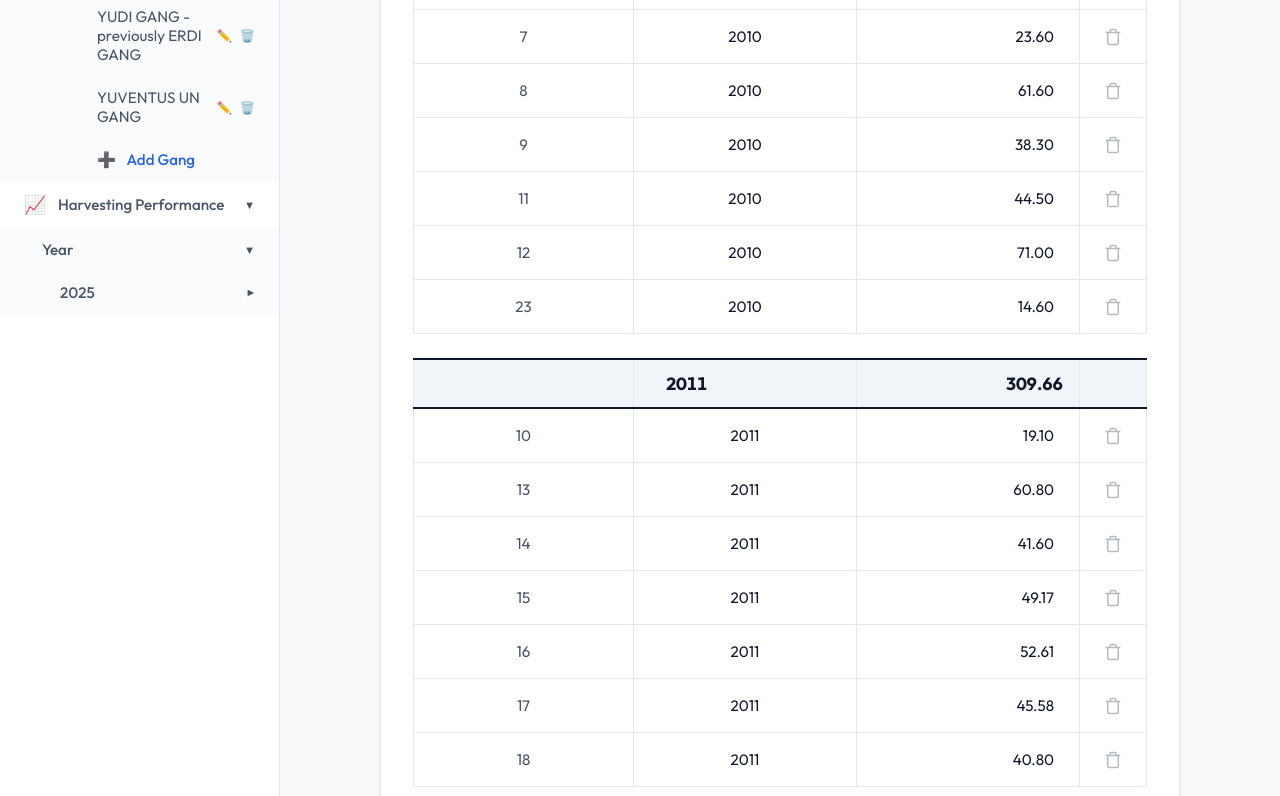
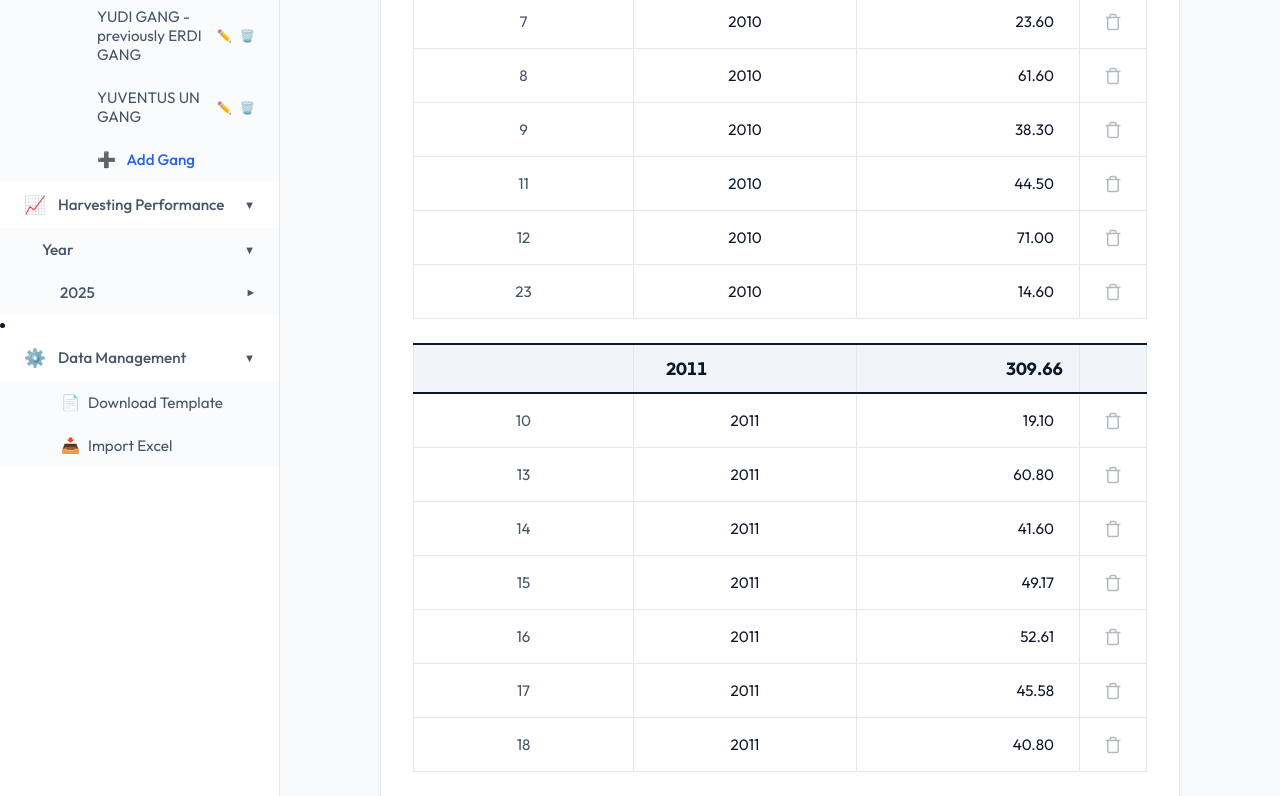
Before and after one commit to paths33k3r/Monthly-harvesting-report, a plain HTML site: page index.html in a window 1280 px wide. Shown: the part 652-1448 px from the top of the page. Drawn offline with nearby package versions, Linux system fonts and the light colour scheme.

Commit message:
feat: add template download, data management menu, and dropdown month selector

```diff
--- a/index.html
+++ b/index.html
@@ -74,6 +74,30 @@
                         </ul>
                     </li>
                 </ul>
+                </li>
+                <li class="nav-item">
+                    <div class="nav-item-header has-children open">
+                        <span class="nav-icon">⚙️</span>
+                        <span class="nav-label">Data Management</span>
+                        <span class="nav-chevron">▼</span>
+                    </div>
+                    <ul class="nav-submenu">
+                        <li class="nav-item">
+                            <a href="#" id="sidebar-download-template" class="nav-link"
+                                style="display: flex; align-items: center;">
+                                <span style="margin-right:0.5rem;">📄</span> Download Template
+                            </a>
+                        </li>
+                        <li class="nav-item">
+                            <a href="#" id="sidebar-import-excel" class="nav-link"
+                                style="display: flex; align-items: center;">
+                                <span style="margin-right:0.5rem;">📥</span> Import Excel
+                            </a>
+                            <input type="file" id="sidebar-import-input" accept=".xlsx, .xls" style="display: none;" />
+                        </li>
+                    </ul>
+                </li>
+                </ul>
             </nav>
         </aside>
 
@@ -100,10 +124,6 @@
                             <h2 id="table-title">Planting Phase (O/P) Breakdown</h2>
                         </div>
                         <div class="toolbar-right" style="display: flex; gap: 0.5rem; align-items: center;">
-                            <button id="import-excel-btn" class="btn-primary" style="background-color: #10b981;">
-                                <span>📥</span> Import Excel
-                            </button>
-                            <input type="file" id="import-excel-input" accept=".xlsx, .xls" style="display: none;" />
                             <button id="delete-year-btn" class="btn-danger" title="Admin Only">
                                 <span>🗑️</span> Delete Year
                             </button>
--- a/script.js
+++ b/script.js
@@ -254,6 +254,21 @@ document.addEventListener('DOMContentLoaded', () => {
         reader.readAsArrayBuffer(file);
     };
 
+    const handleDownloadTemplate = () => {
+        const ws_name = "Template";
+        const data = [
+            ["Harvesting Performance Import Template"],
+            ["Please fill in the data starting from row 5. Do not change the headers in row 3."],
+            ["GANG", "YEAR", "BLOCK", "HA"],
+            [],
+            ["Sample Gang", "2026", "A1", 10.5]
+        ];
+        const ws = XLSX.utils.aoa_to_sheet(data);
+        const wb = XLSX.utils.book_new();
+        XLSX.utils.book_append_sheet(wb, ws, ws_name);
+        XLSX.writeFile(wb, "Harvesting_Template.xlsx");
+    };
+
     // Helper for manual import if needed
     const handleAddReportYearManual = (newYearStr) => {
         const newYear = newYearStr.trim();
@@ -506,48 +521,72 @@ document.addEventListener('DOMContentLoaded', () => {
                 divYearHeader.className = `nav-item-header has-children ${isYearOpen}`;
                 divYearHeader.innerHTML = `<span class="nav-label">${year}</span><span class="nav-chevron">▼</span>`;
 
-                const ulMonths = document.createElement('ul');
-                ulMonths.className = 'nav-submenu';
-                ulMonths.style.display = isYearOpen ? 'block' : 'none';
+                const ulMonthsContainer = document.createElement('div');
+                ulMonthsContainer.className = 'nav-submenu';
+                ulMonthsContainer.style.display = isYearOpen ? 'block' : 'none';
+                ulMonthsContainer.style.padding = '0.5rem 1rem';
+
+                const selectMonth = document.createElement('select');
+                selectMonth.className = 'month-dropdown';
+                selectMonth.style.width = '100%';
+                selectMonth.style.padding = '0.4rem';
+                selectMonth.style.borderRadius = '4px';
+                selectMonth.style.border = '1px solid var(--border-color)';
+                selectMonth.style.background = 'var(--bg-secondary)';
+                selectMonth.style.color = 'var(--text-primary)';
+                selectMonth.style.outline = 'none';
+
+                // Add default placeholder option
+                const defaultOpt = document.createElement('option');
+                defaultOpt.value = '';
+                defaultOpt.textContent = 'Select Month...';
+                if (!state.activePerfMonth || state.selectedReportYear !== year) {
+                    defaultOpt.selected = true;
+                }
+                selectMonth.appendChild(defaultOpt);
 
                 divYearHeader.onclick = (e) => {
                     e.stopPropagation();
                     const isClosing = divYearHeader.classList.contains('open');
                     if (isClosing) {
                         divYearHeader.classList.remove('open');
-                        ulMonths.style.display = 'none';
+                        ulMonthsContainer.style.display = 'none';
                     } else {
                         divYearHeader.classList.add('open');
-                        ulMonths.style.display = 'block';
+                        ulMonthsContainer.style.display = 'block';
                     }
                 };
 
                 months.forEach(month => {
-                    const liMonth = document.createElement('li');
-                    liMonth.className = 'nav-item';
+                    const opt = document.createElement('option');
+                    opt.value = month;
+                    opt.textContent = month;
+                    if (state.activeViewType === 'perf_month' && state.selectedReportYear === year && state.activePerfMonth === month) {
+                        opt.selected = true;
+                    }
+                    selectMonth.appendChild(opt);
+                });
 
-                    const divMonthHeader = document.createElement('div');
-                    // Add active class if this is the currently selected month view
-                    const isMonthActive = (state.activeViewType === 'perf_month' && state.selectedReportYear === year && state.activePerfMonth === month) ? 'active' : '';
-                    divMonthHeader.className = `nav-item-header ${isMonthActive}`;
-                    divMonthHeader.innerHTML = `<span class="nav-label">${month}</span>`;
-
-                    divMonthHeader.onclick = (e) => {
-                        e.stopPropagation();
-                        // Switch to month view and render
+                selectMonth.onchange = (e) => {
+                    e.stopPropagation();
+                    const selectedMonth = e.target.value;
+                    if (selectedMonth) {
                         state.selectedReportYear = year;
-                        state.activePerfMonth = month;
+                        state.activePerfMonth = selectedMonth;
                         state.activeViewType = 'perf_month';
                         renderSidebar();
                         renderTable();
-                    };
+                    } else {
+                        state.activeViewType = 'report_year';
+                        renderSidebar();
+                        renderTable();
+                    }
+                };
 
-                    liMonth.appendChild(divMonthHeader);
-                    ulMonths.appendChild(liMonth);
-                });
+                ulMonthsContainer.appendChild(selectMonth);
 
                 liYear.appendChild(divYearHeader);
-                liYear.appendChild(ulMonths);
+                liYear.appendChild(ulMonthsContainer);
                 sidebarPerfYearList.appendChild(liYear);
             });
         }
@@ -1042,8 +1081,11 @@ document.addEventListener('DOMContentLoaded', () => {
             const deleteYearBtn = document.getElementById('delete-year-btn');
             if (deleteYearBtn) deleteYearBtn.onclick = handleDeleteYear;
 
-            const importExcelBtn = document.getElementById('import-excel-btn');
-            const importExcelInput = document.getElementById('import-excel-input');
+            const downloadTemplateBtn = document.getElementById('sidebar-download-template');
+            if (downloadTemplateBtn) downloadTemplateBtn.onclick = handleDownloadTemplate;
+
+            const importExcelBtn = document.getElementById('sidebar-import-excel');
+            const importExcelInput = document.getElementById('sidebar-import-input');
 
             if (importExcelBtn && importExcelInput) {
                 importExcelBtn.onclick = () => importExcelInput.click();
```
